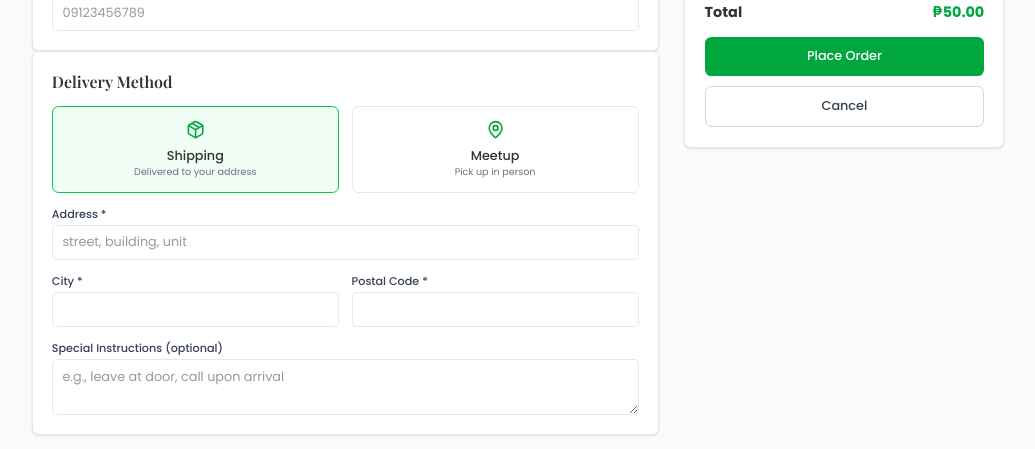
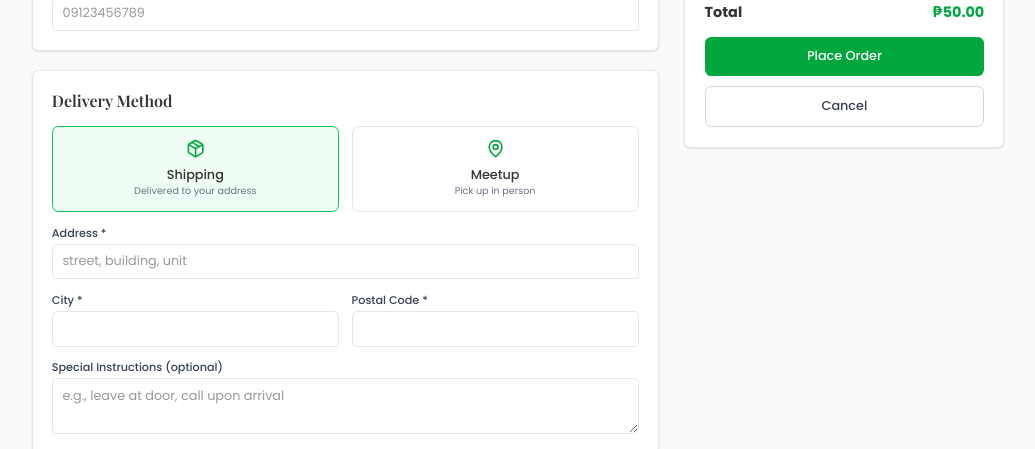
Before and after one commit to bmsj23/animomart-frontend, a React (Vite) app: page /checkout in a window 1280 px wide. Shown: the part 351-800 px from the top of the page, without its empty margins (122-1157 px from the left). Built offline with nearby package versions, Linux system fonts and the light colour scheme; no server answers; sample sign-in values are in the browser's storage; a web font is replaced by a local one.

Commit message:
refactor: adjust order of delivery section and customer form layout in checkout

```diff
--- a/src/pages/Checkout.jsx
+++ b/src/pages/Checkout.jsx
@@ -85,7 +85,6 @@ const Checkout = () => {
       <div className="grid grid-cols-1 lg:grid-cols-[1fr_400px] gap-8 items-start">
         {/* left column - forms */}
         <div className="space-y-6">
-          <div ref={deliveryRef}>
           <CustomerInfoForm
             form={form}
             handleChange={handleChange}
@@ -93,6 +92,7 @@ const Checkout = () => {
             validateSignal={customerValidateSignal}
           />
 
+          <div ref={deliveryRef}>
             <DeliveryMethodSection
               form={form}
               setForm={setForm}
```
Lines whose indentation alone changed are shown as unchanged.
